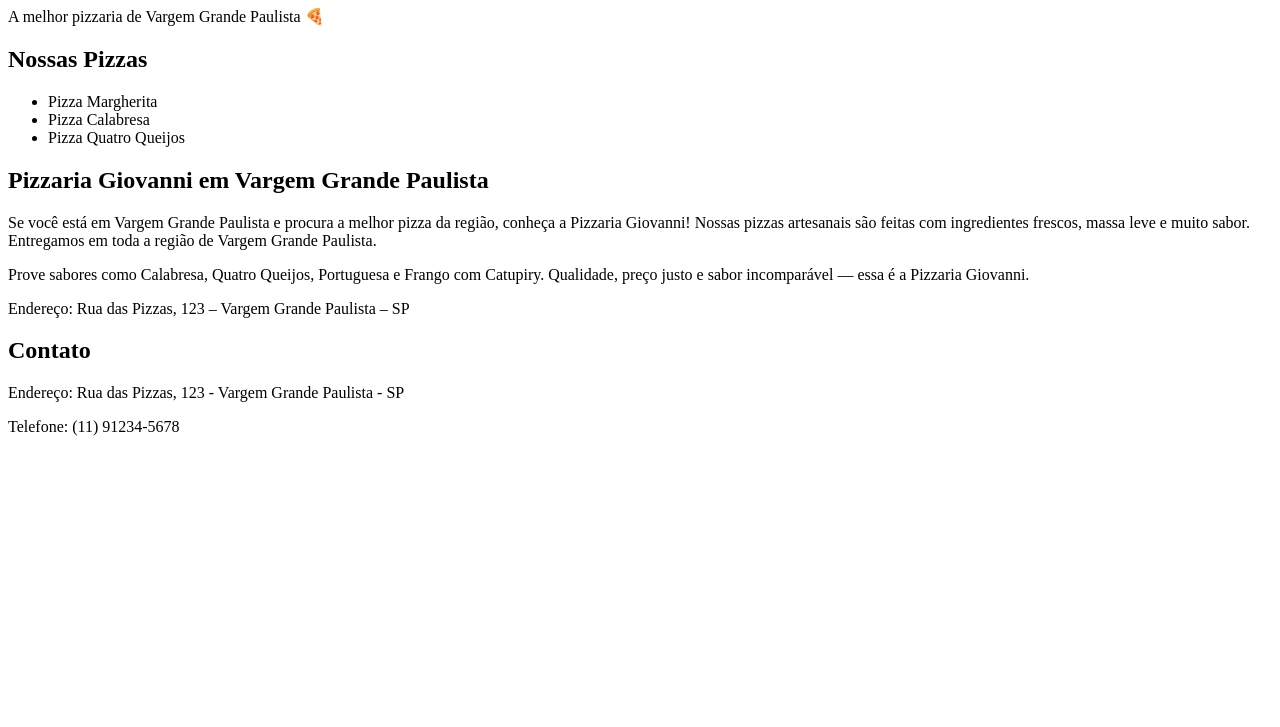
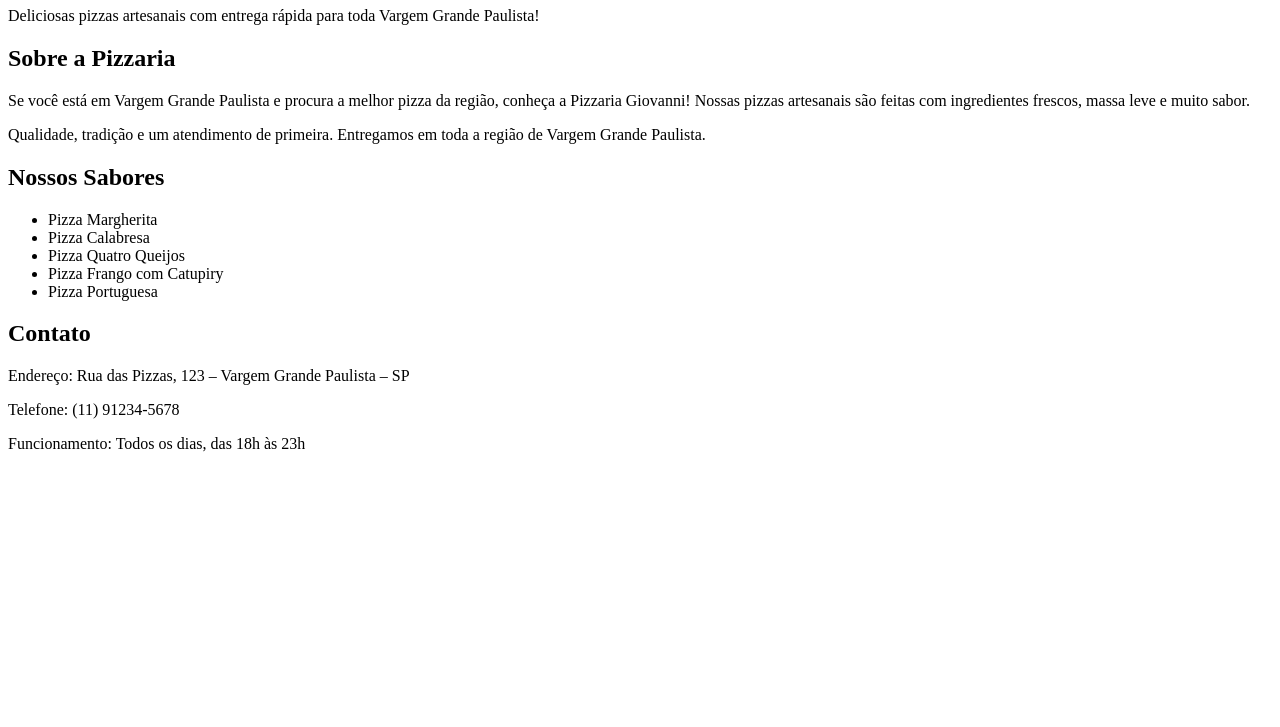
Before and after one commit to ogiovannibr/pizzaria-teste, a plain HTML site: page index.html in a window 1280 px wide. Shown: the part 73-800 px from the top of the page. Drawn offline with Linux system fonts and the light colour scheme.

Commit message:
Update index.html

```diff
--- a/index.html
+++ b/index.html
@@ -3,39 +3,40 @@
 <head>
   <meta charset="UTF-8" />
   <meta name="viewport" content="width=device-width, initial-scale=1.0" />
-  <title>Pizzaria Giovanni | Vargem Grande Paulista</title>
-  <meta name="description" content="A melhor pizzaria de Vargem Grande Paulista! Venha conhecer a Pizzaria Giovanni e aproveite nossas pizzas artesanais.">
-  <meta name="keywords" content="pizzaria, vargem grande paulista, pizza artesanal, pizzaria giovanni">
+  <title>Pizzaria Giovanni | Pizzaria em Vargem Grande Paulista</title>
+  <meta name="description" content="A melhor pizzaria de Vargem Grande Paulista. Pizzas artesanais, entrega rápida e muito sabor na Pizzaria Giovanni!">
+  <meta name="keywords" content="pizzaria, vargem grande paulista, pizzaria giovanni, pizza artesanal, delivery de pizza">
   <meta name="author" content="Giovanni Gasperini">
-  <link rel="canonical" href="https://pizzariagiovanni.vercel.app/">
+  <link rel="canonical" href="https://pizzariagiovanni.vercel.app/" />
 </head>
 <body>
   <header>
-    <h1>Pizzaria Giovanni</h1>
-    <p>A melhor pizzaria de Vargem Grande Paulista 🍕</p>
+    <h1>Pizzaria Giovanni em Vargem Grande Paulista</h1>
+    <p>Deliciosas pizzas artesanais com entrega rápida para toda Vargem Grande Paulista!</p>
   </header>
 
   <section>
-    <h2>Nossas Pizzas</h2>
+    <h2>Sobre a Pizzaria</h2>
+    <p>Se você está em Vargem Grande Paulista e procura a melhor pizza da região, conheça a Pizzaria Giovanni! Nossas pizzas artesanais são feitas com ingredientes frescos, massa leve e muito sabor.</p>
+    <p>Qualidade, tradição e um atendimento de primeira. Entregamos em toda a região de Vargem Grande Paulista.</p>
+  </section>
+
+  <section>
+    <h2>Nossos Sabores</h2>
     <ul>
       <li>Pizza Margherita</li>
       <li>Pizza Calabresa</li>
       <li>Pizza Quatro Queijos</li>
+      <li>Pizza Frango com Catupiry</li>
+      <li>Pizza Portuguesa</li>
     </ul>
-
-    <h1>Pizzaria Giovanni em Vargem Grande Paulista</h1>
-<p>Se você está em Vargem Grande Paulista e procura a melhor pizza da região, conheça a Pizzaria Giovanni! Nossas pizzas artesanais são feitas com ingredientes frescos, massa leve e muito sabor. Entregamos em toda a região de Vargem Grande Paulista.</p>
-
-<p>Prove sabores como Calabresa, Quatro Queijos, Portuguesa e Frango com Catupiry. Qualidade, preço justo e sabor incomparável — essa é a Pizzaria Giovanni.</p>
-
-<p>Endereço: Rua das Pizzas, 123 – Vargem Grande Paulista – SP</p>
-
   </section>
 
   <section>
     <h2>Contato</h2>
-    <p>Endereço: Rua das Pizzas, 123 - Vargem Grande Paulista - SP</p>
+    <p>Endereço: Rua das Pizzas, 123 – Vargem Grande Paulista – SP</p>
     <p>Telefone: (11) 91234-5678</p>
+    <p>Funcionamento: Todos os dias, das 18h às 23h</p>
   </section>
 </body>
 </html>
```
